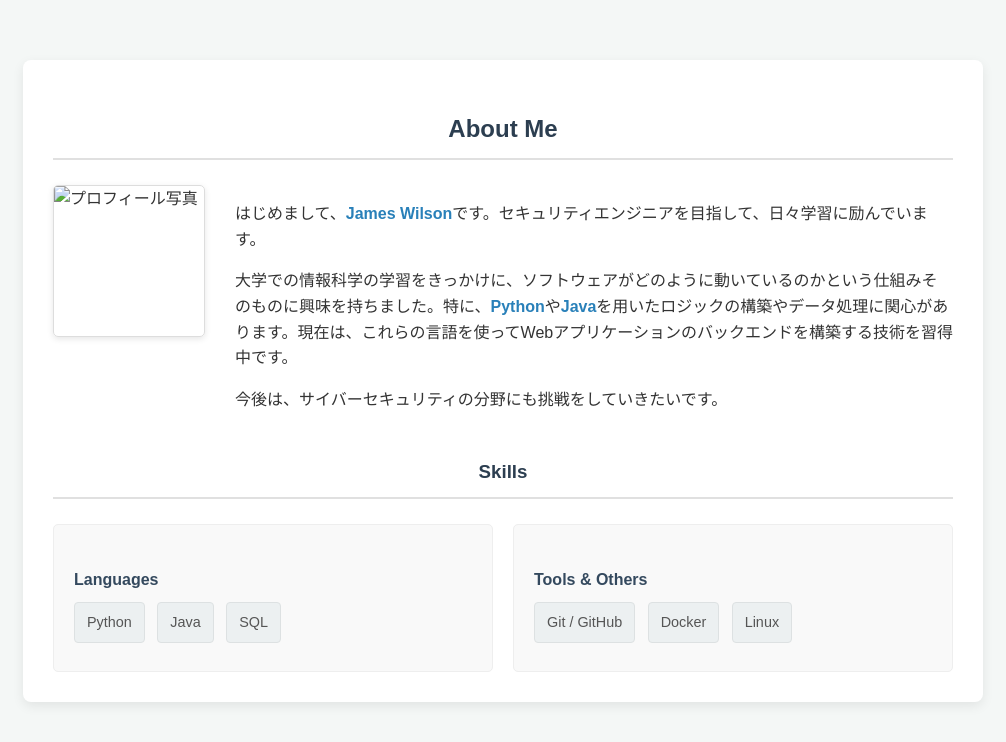
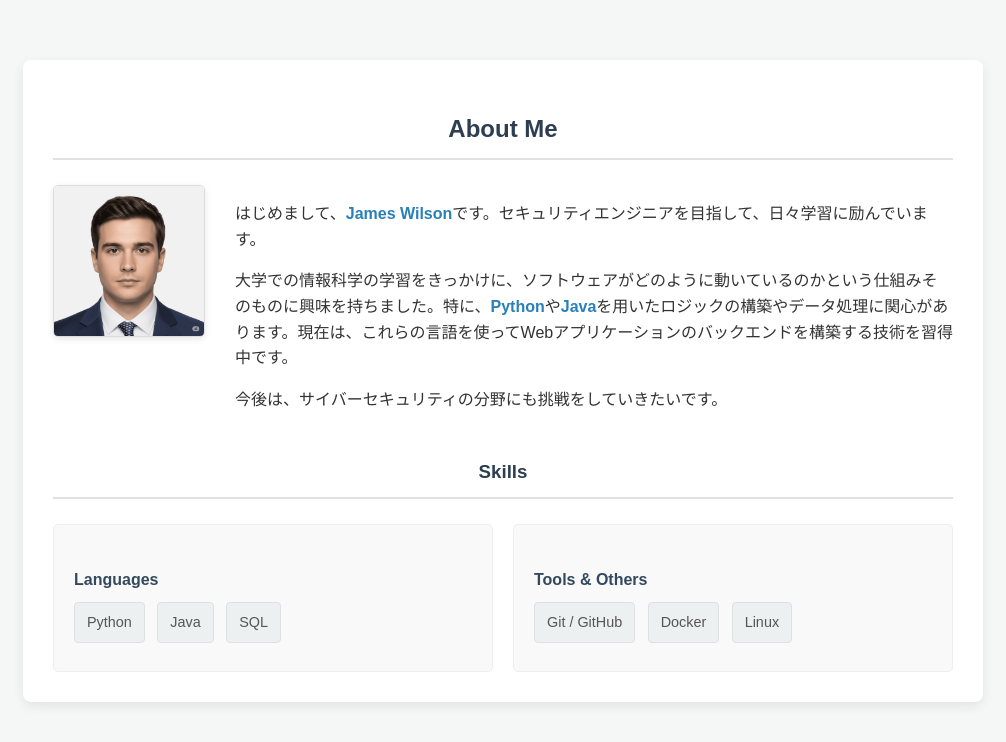
Before and after one commit to Wi1son-Dev/Wi1son-Dev.github.io, a plain HTML site: page index.html in a window 1280 px wide. Shown: the whole page, without its empty margins (137-1143 px from the left). Drawn offline with Linux system fonts and the light colour scheme.

Commit message:
Update index.html

```diff
--- a/index.html
+++ b/index.html
@@ -11,7 +11,7 @@
     <section id="about" class="container">
         <h2>About Me</h2>
         <div class="about-container">
-            <img src="images/icon.png" alt="プロフィール写真" class="profile-image">
+            <img src="icon.png" alt="プロフィール写真" class="profile-image">
             <div class="profile-text">
                 <p>
                     はじめまして、<strong>James Wilson</strong>です。セキュリティエンジニアを目指して、日々学習に励んでいます。
```
